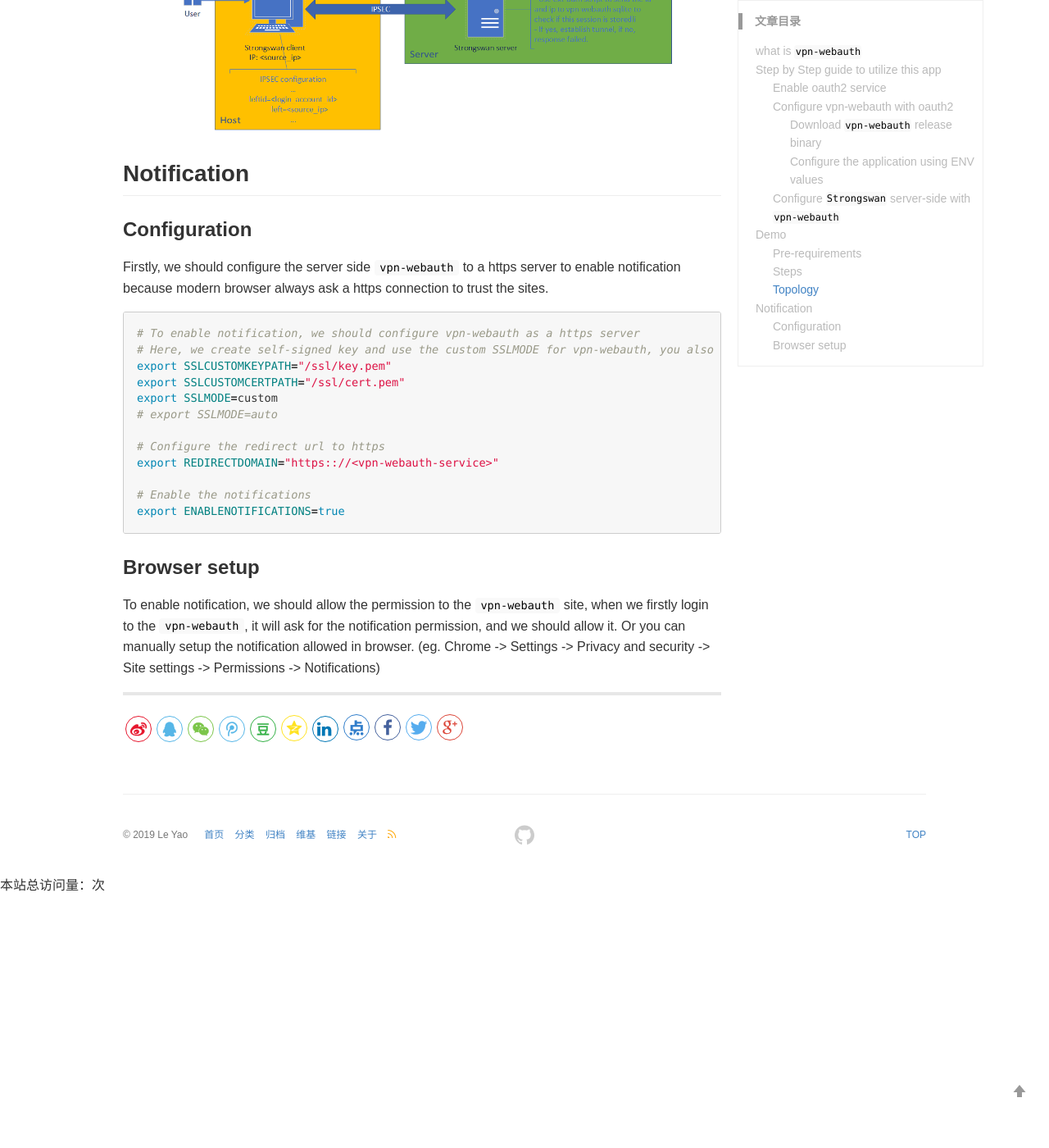
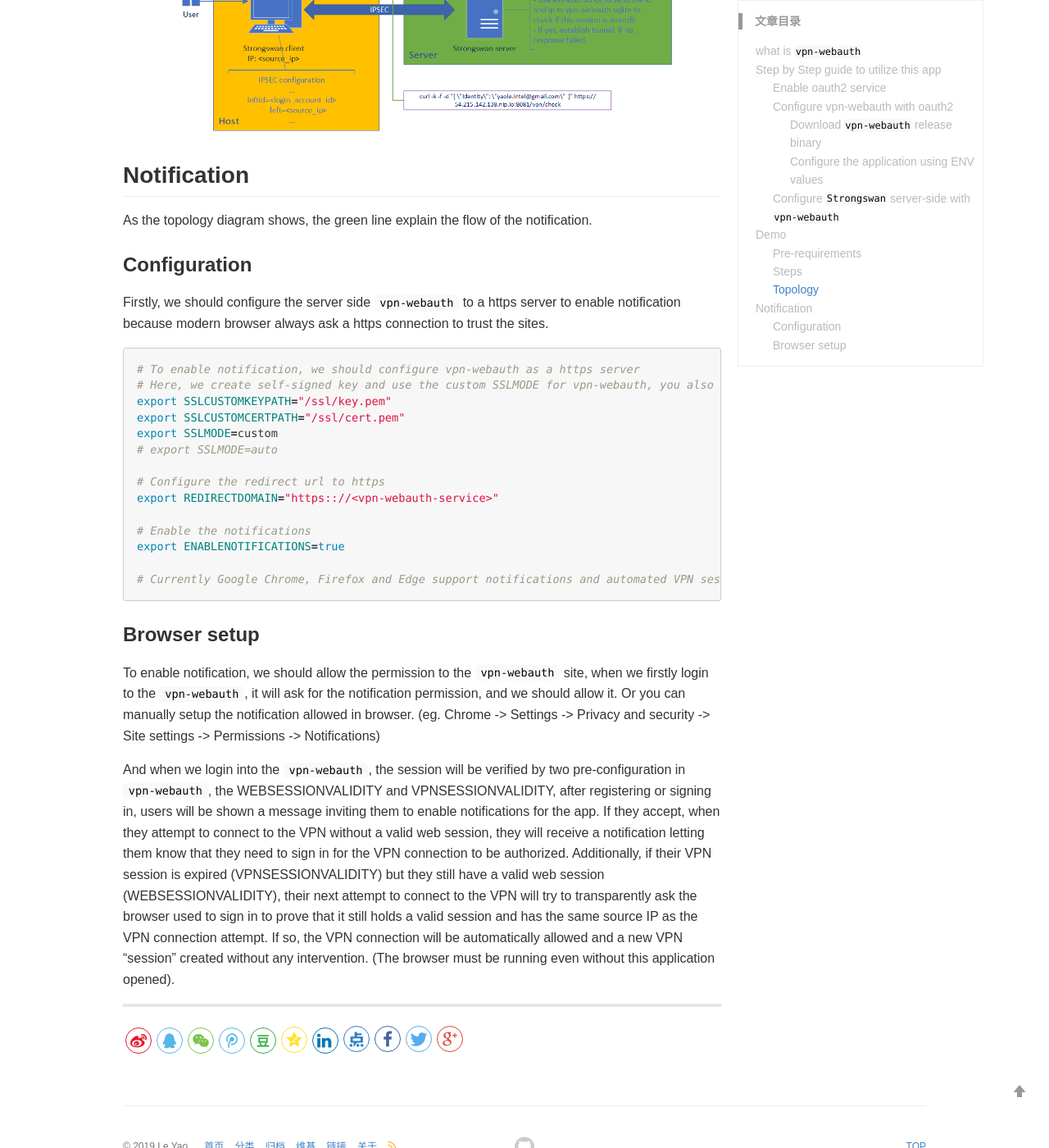
Before and after one commit to leyao-daily/leyao-daily.github.io, a Jekyll site: the page built from _posts/2022-08-15-vpn-webauth-integration.md, in a window 1280 px wide and 1400 px high, scrolled down 4157 px. Shown: the whole window at 82% size. Built offline with Jekyll 4.4.1, drawn with Linux system fonts in a browser that asks for light colours; comment, search, counter and statistics services are not loaded; before the commit the page ends 5249 px from its top, so only the background shows below that.

Commit message:
Update the notification section
Signed-off-by: Le Yao <le.yao@intel.com>

````diff
--- a/_posts/2022-08-15-vpn-webauth-integration.md
+++ b/_posts/2022-08-15-vpn-webauth-integration.md
@@ -154,6 +154,8 @@ The script will gather and send the following JSON data to `/vpn/check` and then
 
 ## Notification
 
+As the topology diagram shows, the green line explain the flow of the notification.
+
 ### Configuration
 Firstly, we should configure the server side `vpn-webauth` to a https server to enable notification because modern browser always ask a https connection to trust the sites.
 
@@ -170,10 +172,15 @@ export REDIRECTDOMAIN="https:://<vpn-webauth-service>"
 
 # Enable the notifications
 export ENABLENOTIFICATIONS=true
+
+# Currently Google Chrome, Firefox and Edge support notifications and automated VPN session renewal without meeding to keep this app opened. Safari requires the user to keep a tab open.
 ```
 
 ### Browser setup
 
 To enable notification, we should allow the permission to the `vpn-webauth` site, when we firstly login to the `vpn-webauth`, it will ask for the notification permission, and we should allow it. Or you can manually setup the notification allowed in browser. (eg. Chrome -> Settings -> Privacy and security -> Site settings -> Permissions -> Notifications)
 
+And when we login into the `vpn-webauth`, the session will be verified by two pre-configuration in `vpn-webauth`, the WEBSESSIONVALIDITY and VPNSESSIONVALIDITY, after registering or signing in, users will be shown a message inviting them to enable notifications for the app. If they accept, when they attempt to connect to the VPN without a valid web session, they will receive a notification letting them know that they need to sign in for the VPN connection to be authorized. Additionally, if their VPN session is expired (VPNSESSIONVALIDITY) but they still have a valid web session (WEBSESSIONVALIDITY), their next attempt to connect to the VPN will try to transparently ask the browser used to sign in to prove that it still holds a valid session and has the same source IP as the VPN connection attempt. If so, the VPN connection will be automatically allowed and a new VPN "session" created without any intervention. (The browser must be running even without this application opened).
+
+
 ---
````
Also changed, not shown: images/posts/sase/strongswan-vpn-webauth.png.
